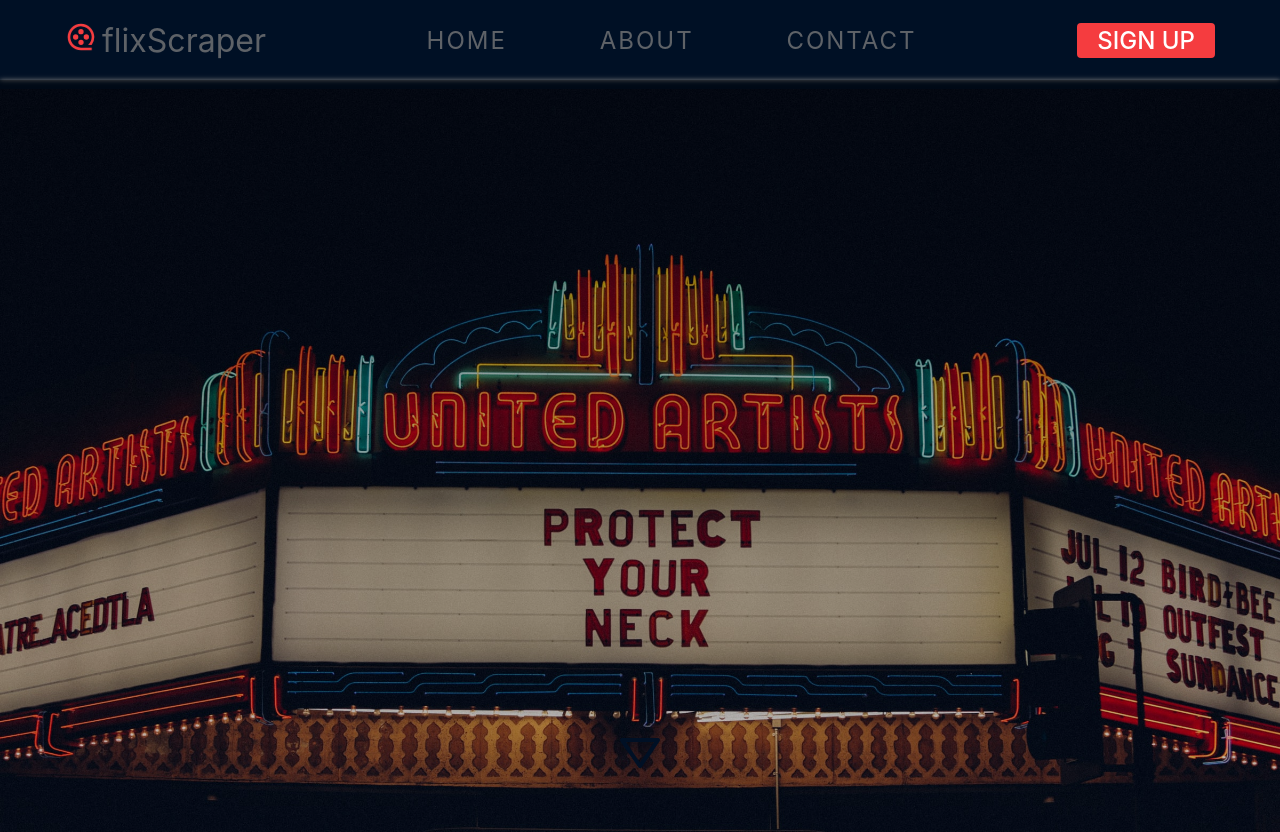
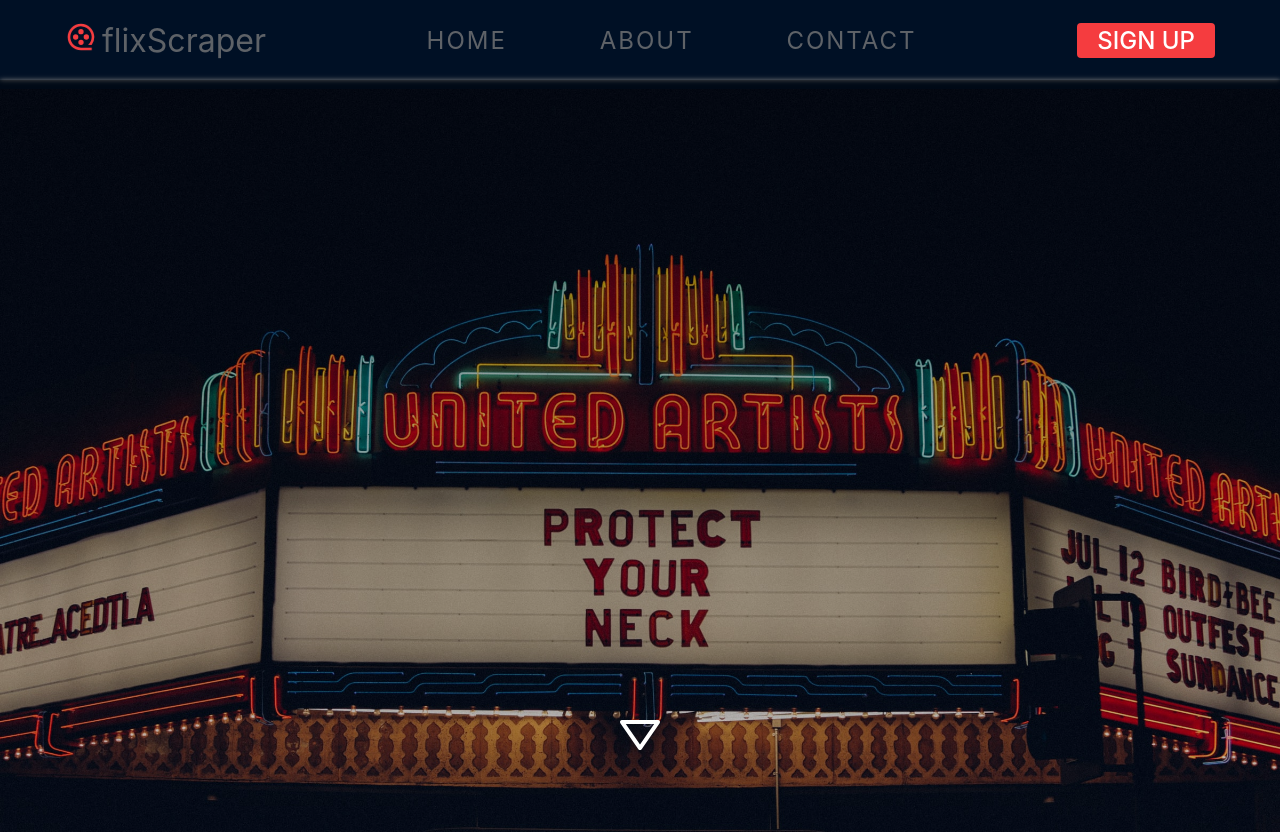
Before and after one commit to fidsta1990/flick-scraper, a React (Create React App) app: page / in a window 1280 px wide. Shown: the top 832 px of the page. Built offline with nearby package versions, Linux system fonts and the light colour scheme; no server answers.

Commit message:
added react scroll package and added scroll function to arrow button on Home component.

```diff
--- a/package.json
+++ b/package.json
@@ -12,6 +12,7 @@
     "react-icons": "^4.2.0",
     "react-router-dom": "^5.2.0",
     "react-scripts": "4.0.2",
+    "react-scroll": "^1.8.1",
     "web-vitals": "^1.0.1"
   },
   "scripts": {
--- a/src/index.scss
+++ b/src/index.scss
@@ -382,6 +382,18 @@
 
     .header-text-wrap {
       display: none;
+    }
+  }
+
+  .home .header {
+    .center-btn {
+      .btn-down {
+        color: $white;
+
+        &:hover {
+          color: $btnMain;
+        }
+      }
     }
   }
 
--- a/src/pages/Home.jsx
+++ b/src/pages/Home.jsx
@@ -3,7 +3,7 @@
 import Movies from "../components/Movies";
 import Footer from "../components/Footer";
 import { BiDownArrow } from "react-icons/bi";
-import { Link } from "react-router-dom";
+import { Link, animateScroll as scroll } from "react-scroll";
 
 const Home = () => {
   return (
@@ -16,11 +16,20 @@
           <h4>your personal movie library</h4>
         </div>
         <div className="center-btn">
-          <BiDownArrow className="btn-down" />
+          <Link
+            className="btn-down"
+            to="sect"
+            spy={true}
+            smooth={true}
+            offset={-70}
+            duration={500}
+          >
+            <BiDownArrow />
+          </Link>
         </div>
       </div>
       <div className="container">
-        <h3>Search Movie</h3>
+        <h3 id="sect">Search Movie</h3>
         <SearchForm />
         <Movies />
       </div>
```
Also changed, not shown: 1 other file (tests, documents, lock files or other folders).
